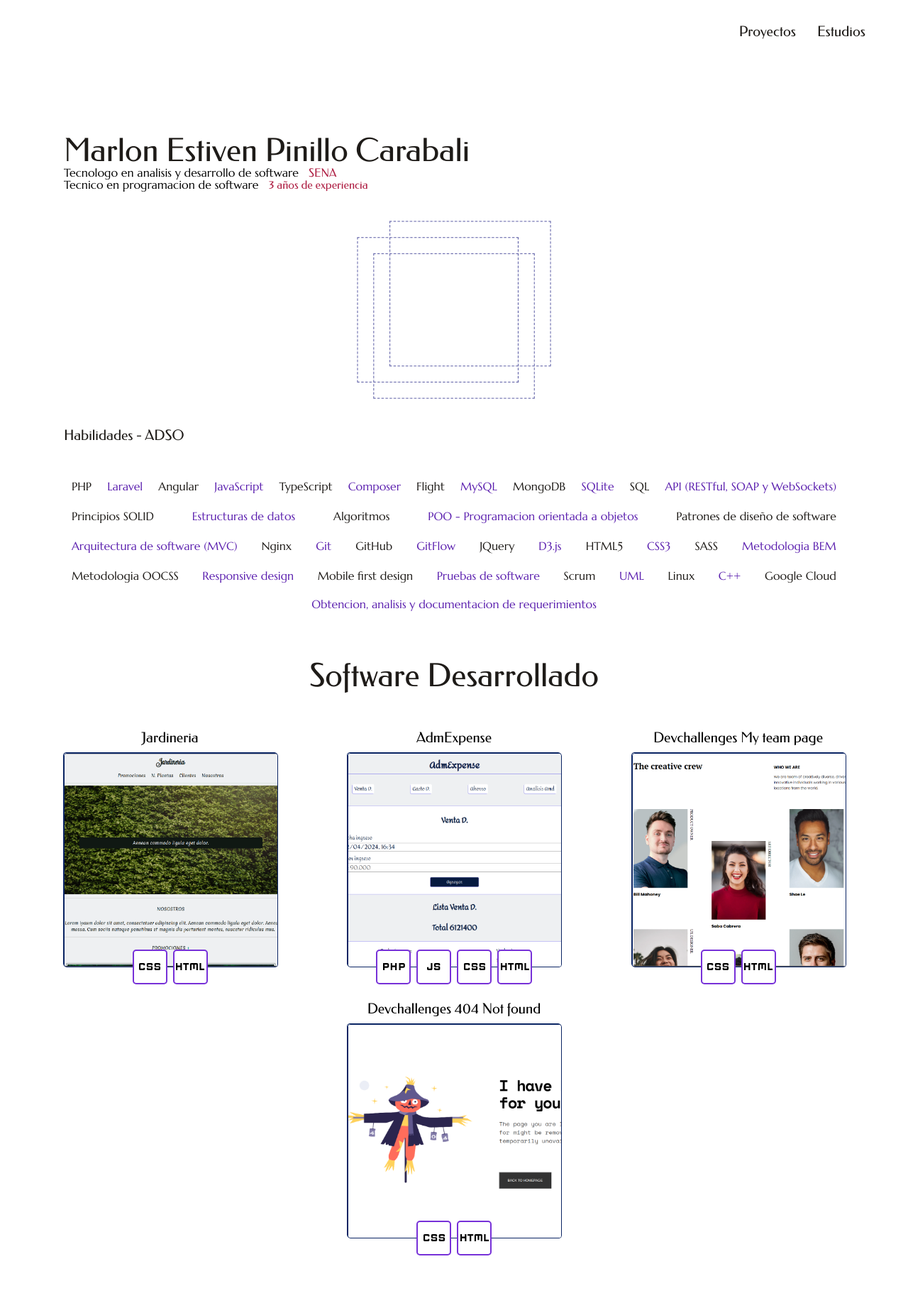
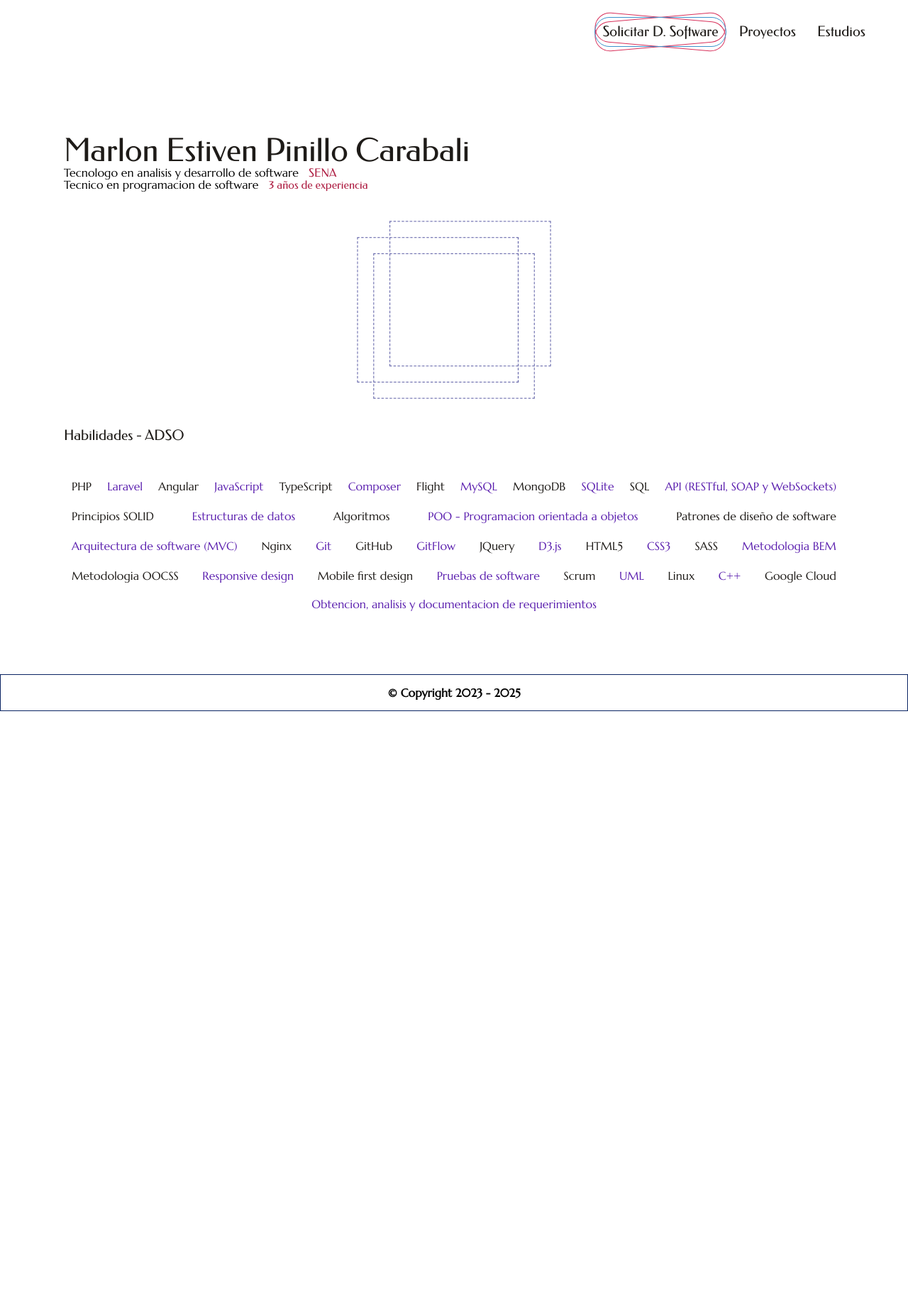
Before and after one commit to EstivenPinillo/estivenpinillo.dev, a PHP site: page / in a window 1280 px wide. Shown: the top 1836 px of the page at 71% size. After the commit the page ends 1002 px from the top, so only its background shows below. Run offline with PHP 8.4, Linux system fonts and the light colour scheme.

Commit message:
feat: add preparations for angular.js

```diff
--- a/index.php
+++ b/index.php
@@ -17,12 +17,12 @@
 
         <nav class="navigation font-federo">
             <ul class="navigation-opt">
-                <!--
+
                 <li id="devsoftware" class="opt fs-m color-1e1b18">
                     <span class="opt-software"></span>
                     <span id="devsoftware-opt">Solicitar D. Software</span>
                     <span class="opt-software"></span>
-                </li>-->
+                </li>
                 <a class="color-1e1b18" href="#developed-software"><li class="opt fs-m">Proyectos</li></a>
                 <a class="color-1e1b18" href="#titulacion"><li class="opt fs-m">Estudios</li></a>
             </ul>
@@ -96,7 +96,7 @@
                 </ul>
         </section>
 
-        <section id="developed-software" class="developed-software mt-60">
+        <section id="developed-software" class="developed -software mt-60 display-none">
             <header class="header-section t-center">
                 <a class="font-federo fs-b color-280659" href="#developed-software">Software <span>Desarrollado</span></a>
             </header>
@@ -165,7 +165,7 @@
             </section>
         </section>
 
-        <section class="gridcol-3 mt-60" id="titulacion">
+        <section class="gridcol-3 mt-60 display-none" id="titulacion">
             <header class="t-center">
                 <a class="color-280659" href="#titulacion"><h2 class="font-federo fs-b">Titulación</h2></a>
             </header>
@@ -192,7 +192,7 @@
             </section>
         </section>
 
-        <section class="developed-software mt-40">
+        <section class="developed -software mt-40 display-none">
             <header class="header-section t-center">
                 <h2 class="font-federo fs-b color-280659 mt-40">Certificados</h2>
             </header>
```
